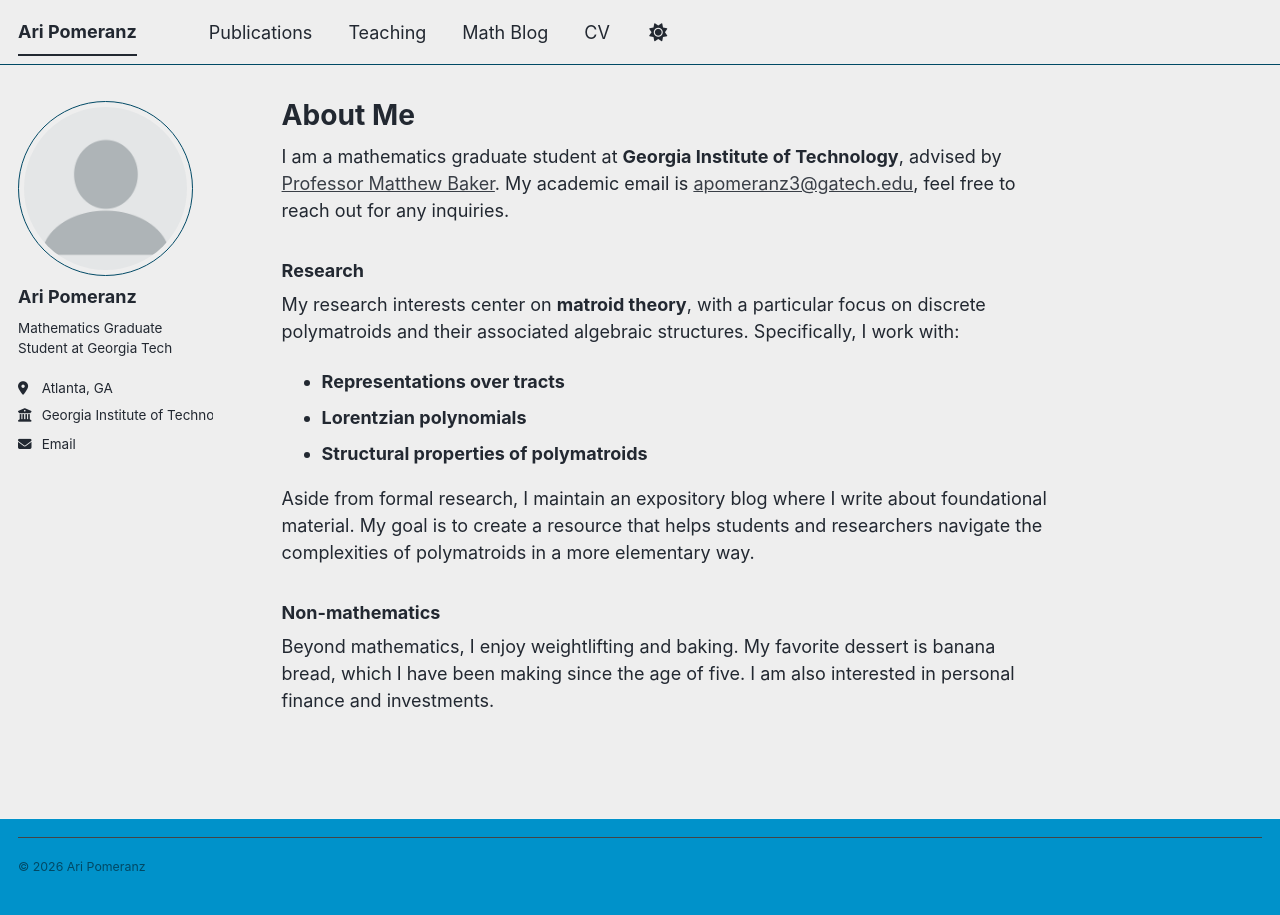
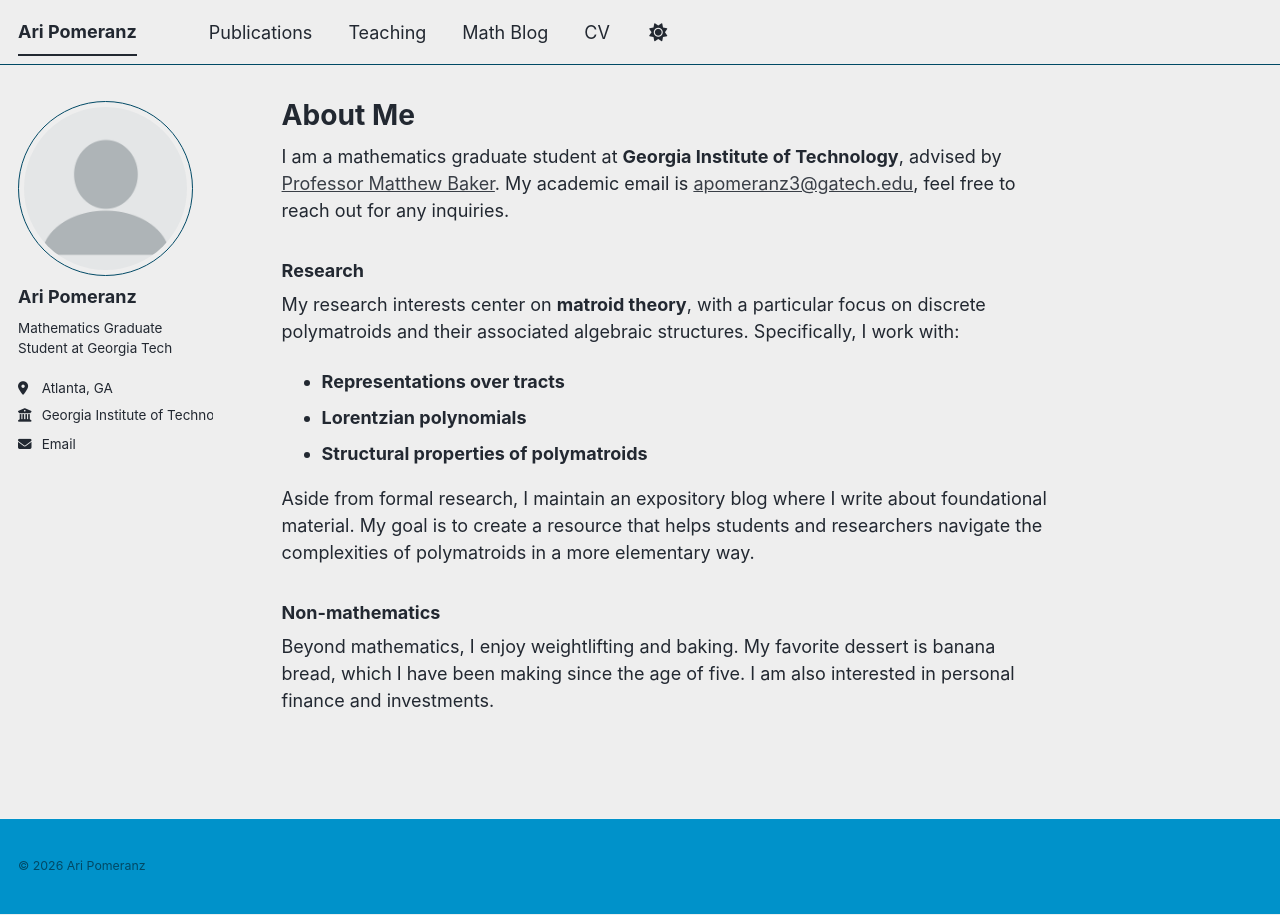
Before and after one commit to aripomeranz/aripomeranz, a Jekyll site: the page built from _pages/about.md, in a window 1280 px wide. Built offline with Jekyll 4.4.1, drawn with Linux system fonts in a browser that asks for light colours; a script bundle is joined from its source files by our own code; library files that are not in the unit come from our copies.

Commit message:
Update footer.html

```diff
--- a/_includes/footer.html
+++ b/_includes/footer.html
@@ -1,3 +1,3 @@
-<div class="page__footer-copyright" style="padding: 20px 0; border-top: 1px solid #444;">
+<div class="page__footer-copyright" style="padding: 20px 0;">
   &copy; {{ site.time | date: '%Y' }} {{ site.name | default: site.title }}
 </div>
```
